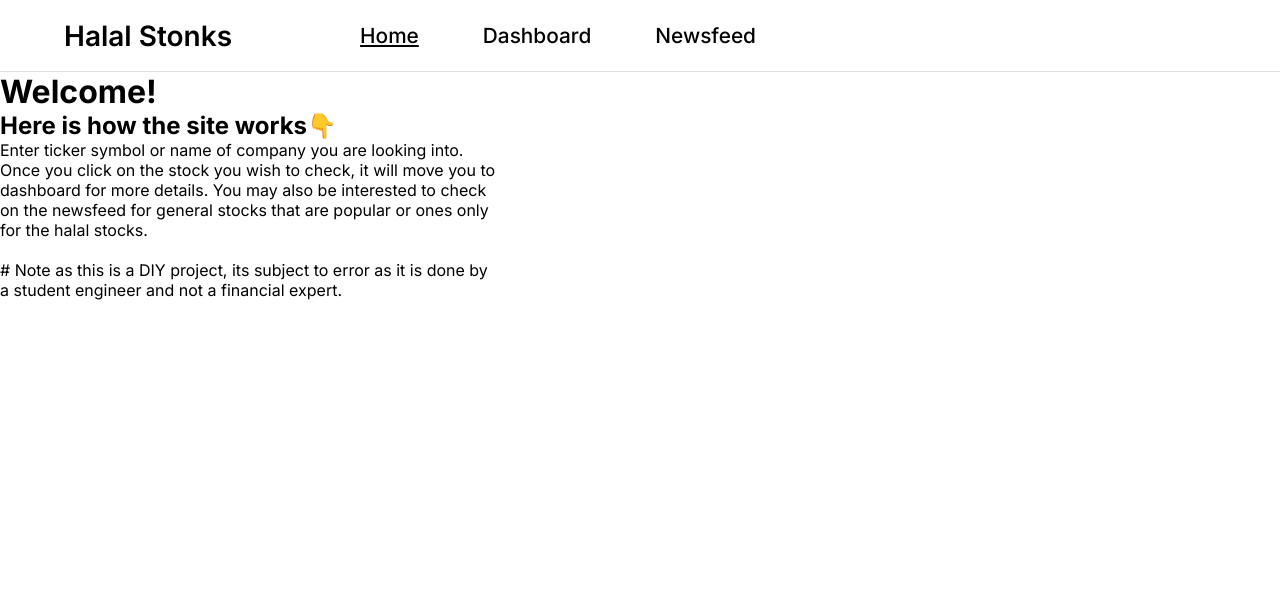
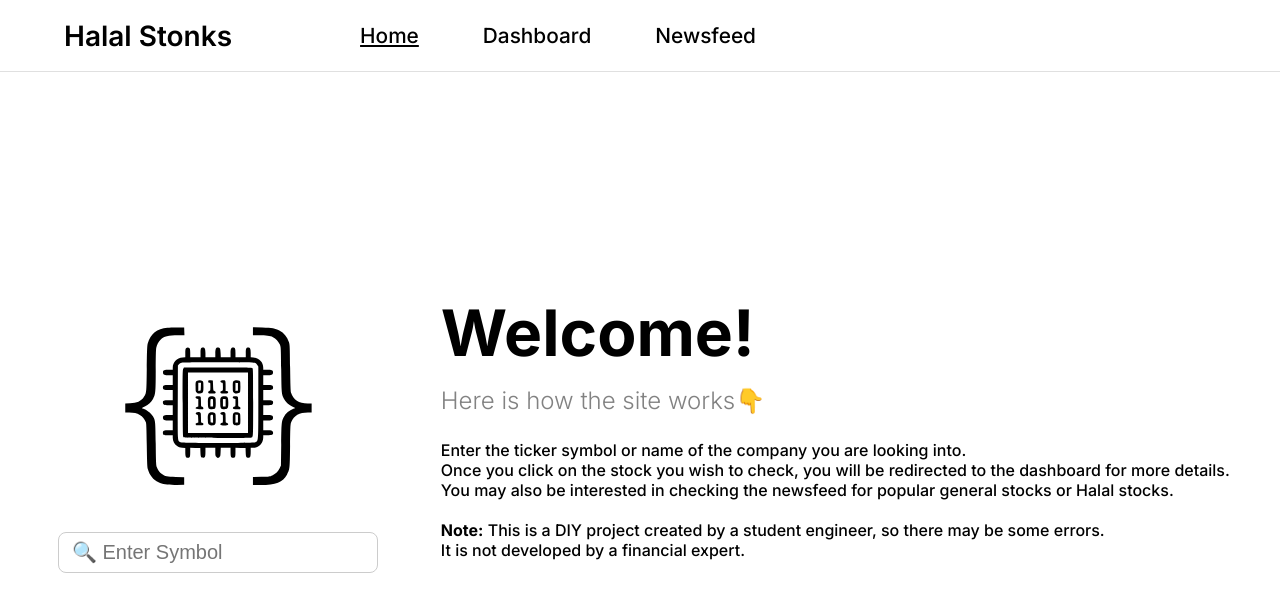
Before and after one commit to intisharalam/Web-Design, a Next.js app in the folder halal-stock-screener/: page /home in a window 1280 px wide. Shown: the top 612 px of the page. Built offline with nearby package versions, Linux system fonts and the light colour scheme.

Commit message:
home page complete

```diff
--- a/halal-stock-screener/app/home/page.js
+++ b/halal-stock-screener/app/home/page.js
@@ -1,22 +1,56 @@
+"use client"
+
 import React from 'react';
+import Image from "next/image";
+import { useState } from 'react';
+import Logo from "@/public/Logo-black-2.svg";
+import styles from "@/styles/home.module.scss";
+import SearchBar from '@/components/searchbar';
 
-// pages/home.js
 export default function HomePage() {
+    const [results, setResults] = useState([]);
+
+    const handleSearch = (query) => {
+        if (query.trim() === '') {
+            setResults([]);
+            return;
+        }
+
+        const items = [
+            'apple',
+            'banana',
+            'orange',
+            'grape',
+            'mango'
+        ];
+
+        const filteredResults = items.filter(item =>
+            item.toLowerCase().includes(query.toLowerCase())
+        );
+
+        setResults(filteredResults);
+    };
+
     return (
-        <div className='container_home'>
-            <div>
-
+        <div className={styles.container_home}>
+            <div className={styles.container_search}>
+                <Image
+                    className={styles.logoImg}
+                    src={Logo}
+                    width={78}
+                    height={78}
+                    alt="logo"
+                />
+                <SearchBar onSearch={handleSearch} results={results} />
             </div>
-            <div>
-                <h1>Welcome!</h1>
-                <h2>Here is how the site works👇</h2>
-                <p> Enter ticker symbol or name of company you are looking into.<br></br>
-                    Once you click on the stock you wish to check, it will move you to<br></br>
-                    dashboard for more details. You may also be interested to check<br></br>
-                    on the newsfeed for general stocks that are popular or ones only<br></br>
-                    for the halal stocks.<br></br><br></br>
-                    # Note as this is a DIY project, its subject to error as it is done by<br></br>
-                    a student engineer and not a financial expert.
+            <div className={styles.container_intro}>
+                <h1 className={styles.intro_greet}>Welcome!</h1>
+                <h2 className={styles.intro_subheading}>Here is how the site works👇</h2>
+                <p className={styles.intro_text}>
+                    Enter the ticker symbol or name of the company you are looking into.<br />
+                    Once you click on the stock you wish to check, you will be redirected to the dashboard for more details.<br />
+                    You may also be interested in checking the newsfeed for popular general stocks or Halal stocks.<br /><br />
+                    <strong>Note:</strong> This is a DIY project created by a student engineer, so there may be some errors.<br /> It is not developed by a financial expert.
                 </p>
             </div>
         </div>
--- a/halal-stock-screener/app/layout.js
+++ b/halal-stock-screener/app/layout.js
@@ -5,8 +5,8 @@ import Navbar from '../components/navbar'
 const inter = Inter({ subsets: ["latin"] });
 
 export const metadata = {
-  title: "Create Next App",
-  description: "Generated by create next app",
+  title: "Halal Stonks",
+  description: "halal stocks screener for personal use.",
 };
 
 export default function RootLayout({ children }) {
--- a/halal-stock-screener/components/navbar.js
+++ b/halal-stock-screener/components/navbar.js
@@ -1,8 +1,6 @@
 "use client"
 
-import styles from "../styles/navbar.module.scss";
-import Image from "next/image";
-import Logo from "/public/Logo-black-2.svg";
+import styles from "@/styles/navbar.module.scss";
 import React from "react";
 import { usePathname } from "next/navigation";
 import Link from "next/link";
--- /dev/null
+++ b/halal-stock-screener/components/searchbar.js
@@ -0,0 +1,41 @@
+'use client'
+
+import { useState } from 'react';
+import styles from '@/styles/home.module.scss';
+
+const SearchBar = ({ onSearch, results }) => {
+  const [query, setQuery] = useState('');
+
+  const handleInputChange = (e) => {
+    const newQuery = e.target.value;
+    setQuery(newQuery);
+    if (newQuery.trim() === '') {
+      onSearch('');
+    } else {
+      onSearch(newQuery);
+    }
+  };
+
+  return (
+    <div className={styles.searchBar}>
+      <input
+        type="text"
+        value={query}
+        onChange={handleInputChange}
+        placeholder="🔍 Enter Symbol"
+        className={styles.input}
+      />
+      {results.length > 0 && (
+        <ul className={styles.dropdown}>
+          {results.map((result, index) => (
+            <li key={index} className={styles.dropdownItem}>
+              {result}
+            </li>
+          ))}
+        </ul>
+      )}
+    </div>
+  );
+};
+
+export default SearchBar;
--- /dev/null
+++ b/halal-stock-screener/styles/construction.module.scss
@@ -0,0 +1,27 @@
+.container {
+    text-align: center;
+    padding: 2em;
+    background-color: #f9f9f9;
+    border: 1px solid #ddd;
+    border-radius: 8px;
+    max-width: 600px;
+    margin: 2em auto;
+    box-shadow: 0 2px 4px rgba(0, 0, 0, 0.1);
+}
+
+.title {
+    font-size: 2em;
+    color: #333;
+    margin-bottom: 0.5em;
+}
+
+.message {
+    font-size: 1.2em;
+    color: #555;
+    margin-bottom: 1em;
+}
+
+.note {
+    font-size: 1em;
+    color: #777;
+}
--- a/halal-stock-screener/styles/globals.scss
+++ b/halal-stock-screener/styles/globals.scss
@@ -9,7 +9,8 @@
     display: none;
 }
 
+html,
 body {
-  max-width: 100vw;
+  height: 100%;
   overflow: hidden;
 }
--- /dev/null
+++ b/halal-stock-screener/styles/home.module.scss
@@ -0,0 +1,104 @@
+@import "../utilities/variables";
+
+/* General styles */
+.container_home {
+    display: flex;
+    flex-direction: row;
+    align-items: center;
+    justify-content: space-evenly;
+    height: 90%;
+
+    .container_search {
+        display: flex;
+        flex-direction: column;
+        align-items: center;
+        margin: 1vw;
+
+        .logoImg {
+            width: 224px;
+            height: 224px;
+            margin: 0 0 clamp(10px, 1vw, 9px) 0;
+        }
+        .results {
+            margin-top: 50px;
+            list-style-type: none;
+            padding: 0;
+        }
+
+        .resultItem {
+            padding: 10px;
+            border: 1px solid #ccc;
+            border-radius: 4px;
+            margin-bottom: 10px;
+            cursor: pointer;
+            transition: background-color 0.2s;
+        }
+
+        .resultItem:hover {
+            background-color: #f0f0f0;
+        }
+    }
+
+    .container_intro {
+        padding: 5px;
+        display: flex;
+        flex-direction: column;
+        row-gap: clamp(10px, 2vh, 15px);
+
+        .intro_greet{
+            font-size: 64px;
+        }
+
+        .intro_subheading {
+            font-size: 24px;
+            font-weight: 300;
+            color: #828282;
+        }
+
+        .intro_text{
+            font-weight: 500;
+            margin: 10px 0;
+        }
+    }
+}
+
+.searchBar {
+    display: flex;
+    flex-direction: column;
+    align-items: center;
+    position: relative;
+
+    .input {
+        padding: 8px 13px;
+        text-align: left;
+        width: clamp(200px, 25vw, 400px);;
+        border: 1px solid #ccc;
+        border-radius: 8px;
+        margin: 0.5vw 0 0 0;
+        font-size: 20px;
+    }
+
+    .dropdown {
+        position: absolute;
+        top: 52.5px; /* adjust based on input height */
+        left: 0;
+        width: 100%;
+        border: 1px solid #ccc;
+        border-radius: 4px;
+        background-color: white;
+        z-index: 1000;
+        max-height: 200px;
+        overflow-y: auto;
+        padding: 0;
+        margin: 0;
+    }
+
+    .dropdownItem {
+        padding: 8px;
+        cursor: pointer;
+    }
+
+    .dropdownItem:hover {
+        background-color: #f0f0f0;
+    }
+}
```
Also changed, not shown: halal-stock-screener/app/dashboard/page.js (+11 -2 lines), halal-stock-screener/app/newsfeed/page.js (+12 -4 lines).
